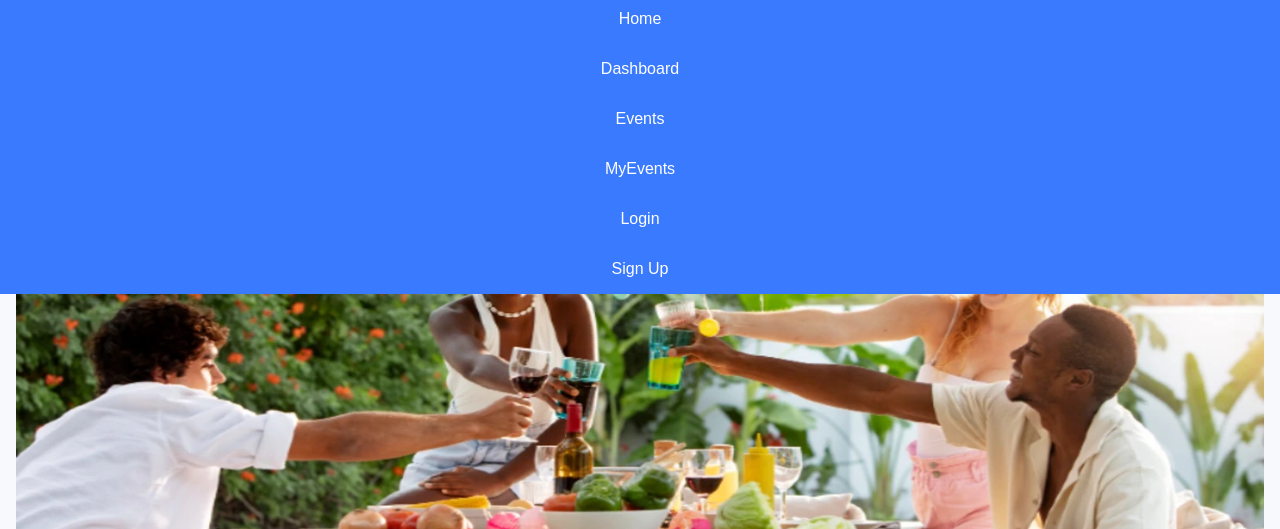
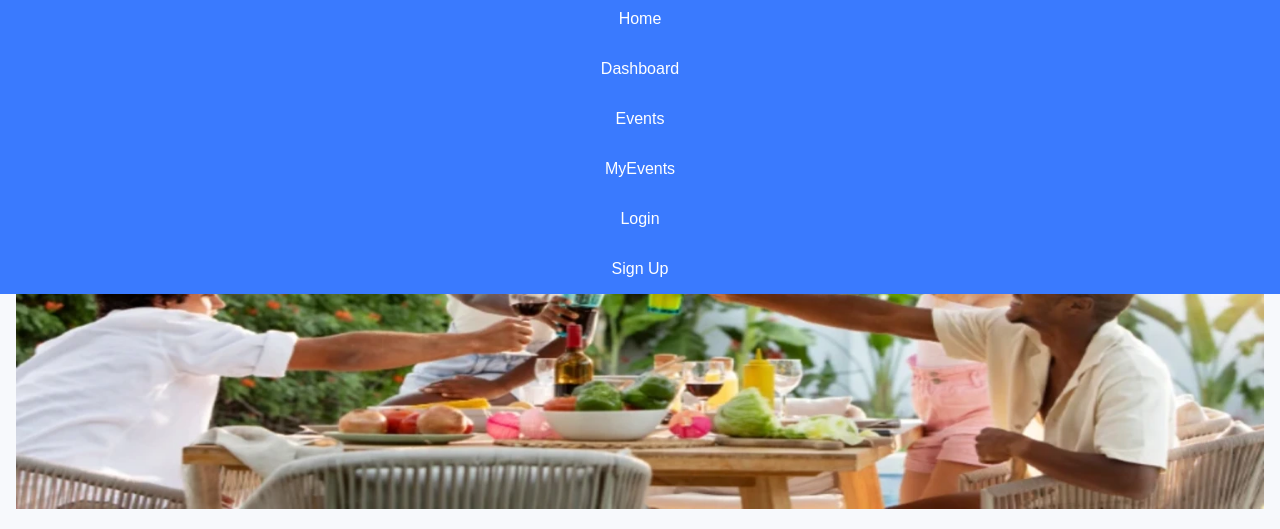
Before and after one commit to Jossyelmos/eventsphere, a website built with Vite: page src/index.html in a window 1280 px wide. Shown: the part 62-591 px from the top of the page. Built offline with nearby package versions, Linux system fonts and the light colour scheme.

Commit message:
Hero image

```diff
--- a/src/index.html
+++ b/src/index.html
@@ -14,7 +14,7 @@
     </header>
     <main>
       <picture>
-        <source media="(min-width: 1000px)" srcset="/images/large.webp">
+        <source media="(min-width: 1000px)" srcset="/images/large3.webp">
         <source media="(min-width: 500px)" srcset="/images/medium.webp">
         <img src="/images/2149216003.jpg" alt="banner Picture" loading="lazy" width="" height="">
       </picture>
```
Also changed, not shown: src/public/images/large.webp (deleted), src/public/images/large2.webp (deleted), src/public/images/large3.webp (added).
